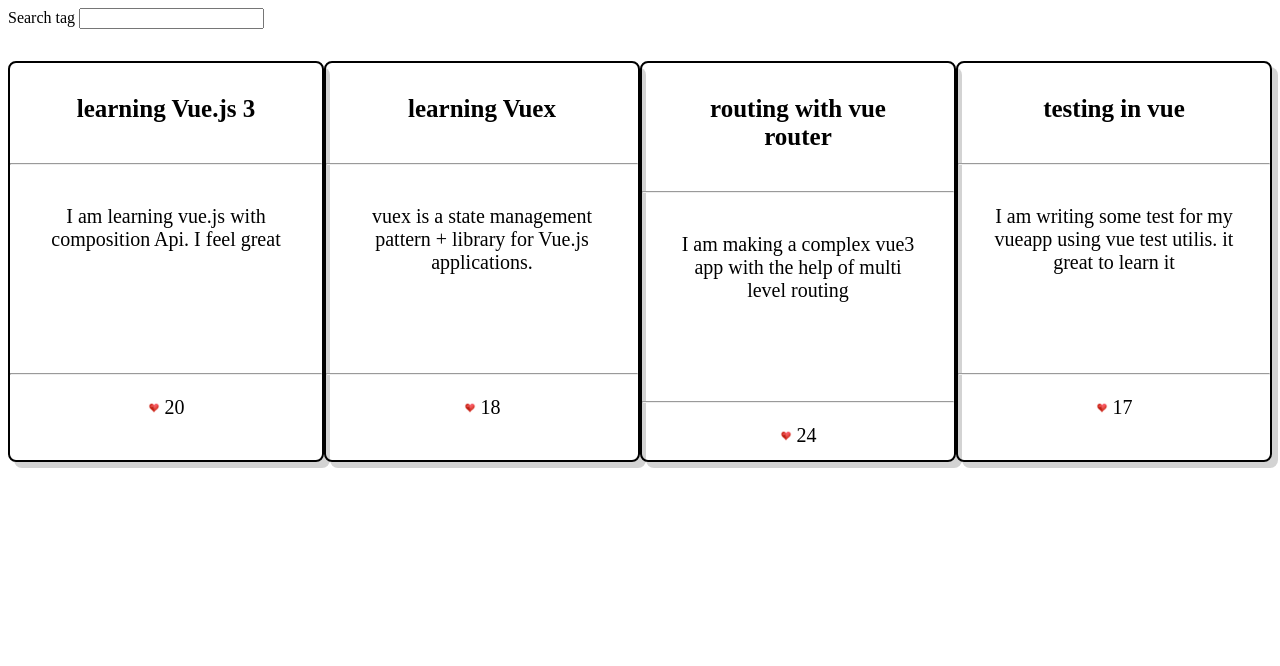
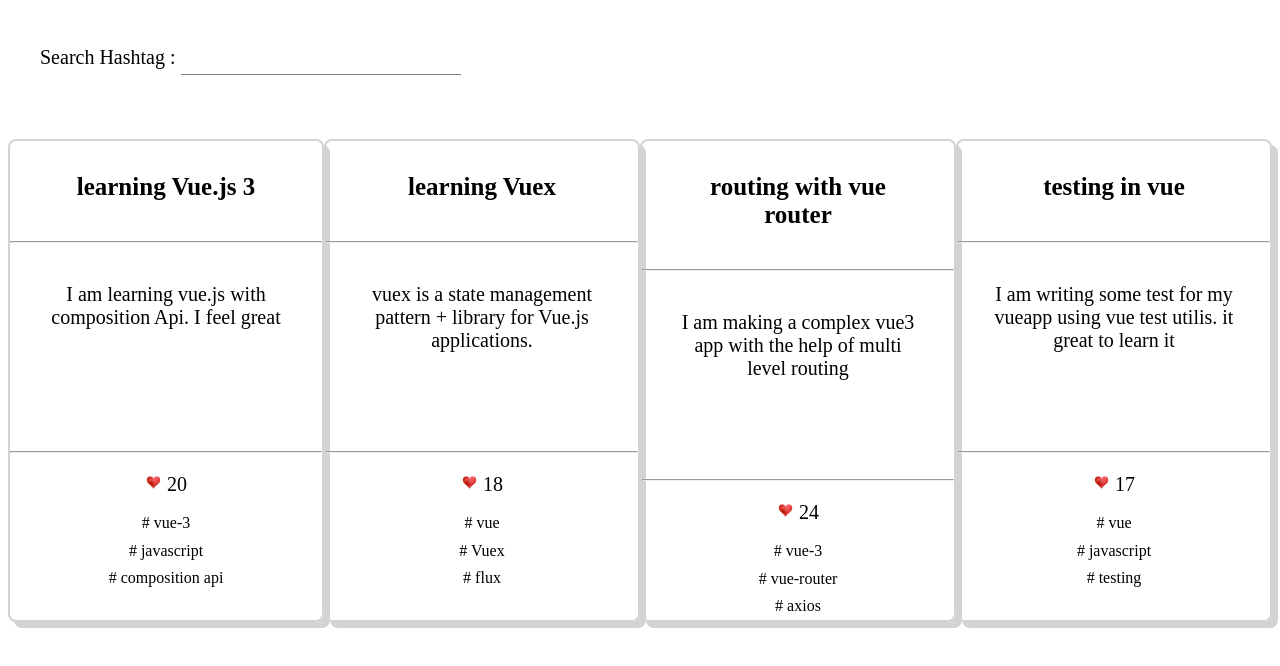
Before and after one commit to ShivanshSinghnnovative/microblog-application, a Vue app: page / in a window 1280 px wide. Shown: the top 666 px of the page. Built offline with nearby package versions, Linux system fonts and the light colour scheme.

Commit message:
step1code

```diff
--- a/src/components/cardDetails.vue
+++ b/src/components/cardDetails.vue
@@ -1,6 +1,6 @@
 <template>
     <div class="header">
-        Search tag
+        Search Hashtag :
         <input type="text">
     </div>
     <div class="blogContainer">
@@ -17,7 +17,7 @@
             <img src="/red.png">
           {{ blogs.like }}
          </div>
-         <div class="topic" v-for="topic in blogsData.topics" :key="topic.id">
+         <div class="topic" v-for="topic in blogs.topics" :key="topic.id">
              # {{topic}}
          </div>
 
@@ -27,7 +27,6 @@
 </template>
 
 <script setup>
-
 
 import { ref } from "vue"
 
@@ -64,11 +63,21 @@
 </script>
 
 <style scoped>
+.header{
+    padding: 2rem;
+    font-size: 20px;
+}
 .container{
-    border: 2px solid black;
+    border: 2px solid lightgray;
     box-shadow: 6px 6px lightgray;
     width: 20rem;
     border-radius: .5rem;
+}
+input{
+    border: none;
+    border-bottom: 1px solid gray;
+    font-size: 21px;
+    padding: .3rem;
 }
 .blogContainer{
     display: flex;
@@ -76,8 +85,12 @@
     margin-top: 2rem;
 }
 img{
-    height: 12px;
-    width: 12px;
+    height: 17px;
+    width: 17px;
+}
+.topic{
+    text-align: center;
+    padding: .3rem;
 }
 .title{
     padding: 2rem;
```
